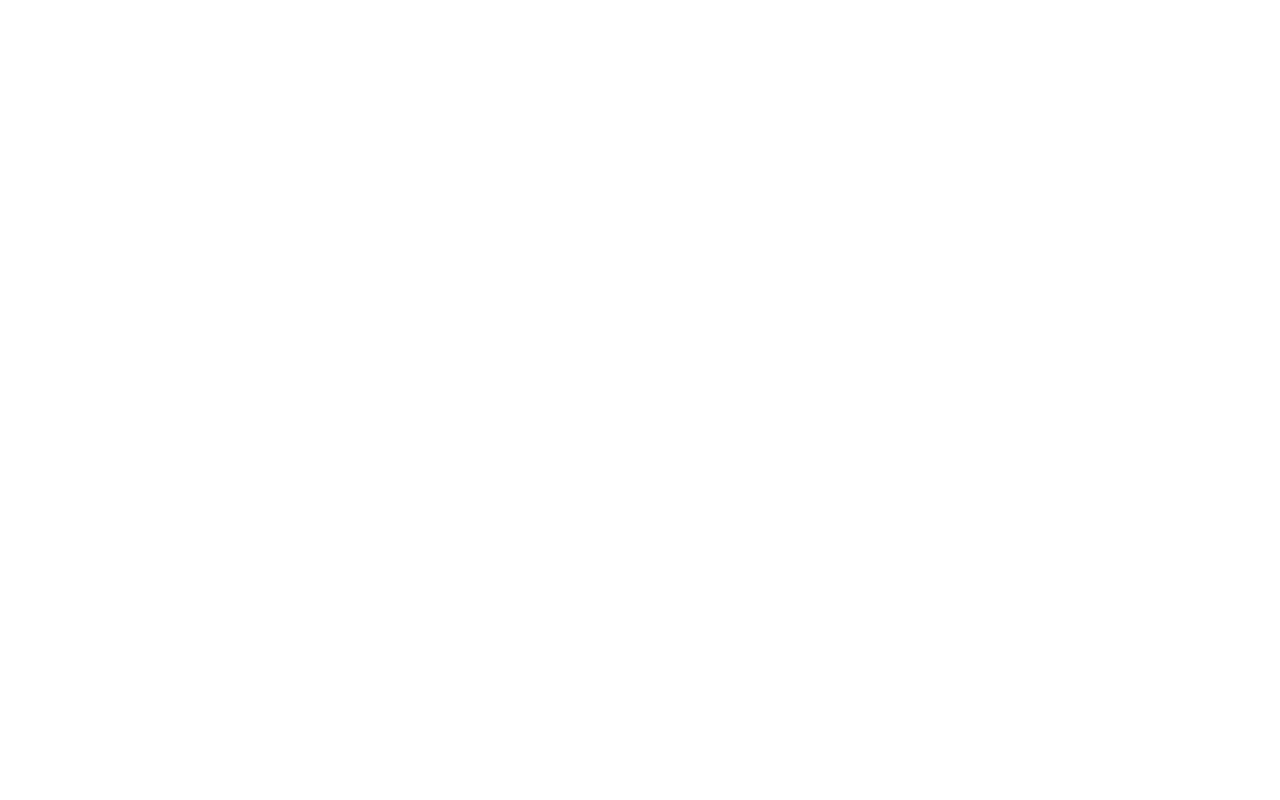
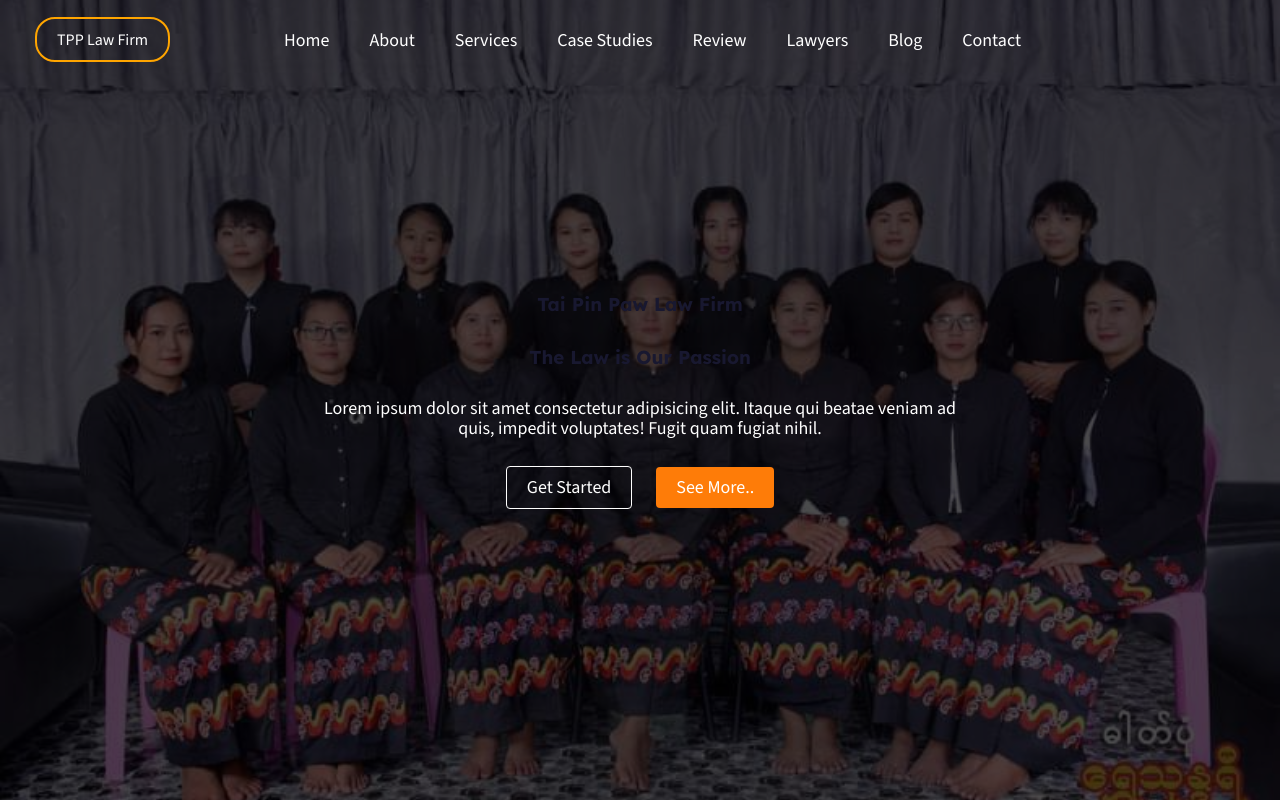
Before and after one commit to soesandarwin2201/law-firm, a website built with Vite: page index.html in a window 1280 px wide. Built offline with nearby package versions, Linux system fonts and the light colour scheme.

Commit message:
create the hero-section button

```diff
--- a/assets/styles/components/_anchors.scss
+++ b/assets/styles/components/_anchors.scss
@@ -1,8 +1,8 @@
 .anchor-primary {
-   color: $color-dark-blue;
+   color: $bright ;
 
    &:visited {
-     color: $color-dark-blue;
+     color: $orange ;
    }
  }
 
--- a/assets/styles/components/_button.scss
+++ b/assets/styles/components/_button.scss
@@ -16,16 +16,41 @@
  .btn-contained {
    @include transition(background-color);
 
-   background-color: darken($blue, 15%);
+   background-color: $orange;
    color: $bright;
 
    &:hover {
-     background-color: darken($blue, 20%);
+     border: 1px solid $orange;
+     background-color: transparent;
+     color: $orange;
    }
 
    &:active {
-     background-color: darken($blue, 20%);
+     background-color: darken($orange, 20%);
      outline: none;
-     box-shadow: 0 0 0 4px lighten($blue, 20%);
+     box-shadow: 0 0 0 4px lighten($orange, 20%);
    }
  }
+
+ .btn-start{
+  @include transition(background-color);
+
+   background-color: transparent;
+   color: $bright;
+   border: 1px solid $bright;
+
+   &:hover {
+    background-color: $bright;
+    color: $dark;
+    border: none;
+
+   }
+
+   &:active {
+     background-color: darken($dark, 20%);
+     outline: none;
+     box-shadow: 0 0 0 4px lighten($bright, 20%);
+   }
+
+
+ }
--- a/assets/styles/core/_typography.scss
+++ b/assets/styles/core/_typography.scss
@@ -27,6 +27,7 @@ body {
    font-weight: $font-weight-regular;
    font-family: $font-family-primary;
    font-size: $font-size-medium;
+   color: $bright;
  }
 
  small {
--- a/assets/styles/layouts/_test.scss
+++ /dev/null
@@ -1,4 +0,0 @@
-.text {
-   font-size: .5rem;
-   color: purple;
-}
--- /dev/null
+++ b/assets/styles/layouts/navbar/_navbar.scss
@@ -0,0 +1,99 @@
+.header-section {
+  position: relative;
+}
+
+.navbar {
+   width: 100%;
+   padding: spacer(2);
+
+   @include tablet-phone {
+       padding: spacer(1);
+    }
+ }
+
+ .nav-container {
+   display: flex;
+   align-items: center;
+   justify-content: space-between;
+   gap: 4rem;
+   height: 100%;
+   background: transparent;
+
+   @include phone {
+       padding: 0;
+    }
+
+   @include tablet-phone {
+     flex-wrap: wrap;
+     justify-content: space-between;
+   }
+
+   .brand-logo {
+     width: 150px;
+     height: 50px;
+     border: 2px solid orange;
+     padding: spacer(1) spacer(2);
+     border-radius: 20px;
+     color: $bright;
+
+     @include tablet-phone {
+       width: 130px;
+       height: 45px;
+     }
+
+     @include phone {
+       width: 120px;
+       height: 40px;
+     }
+   }
+
+   .navbar-brand {
+     margin-right: spacer(3);
+     text-decoration: none;
+   }
+
+
+   #navbar-toggler:checked ~ .nav-list {
+     display: flex;
+   }
+
+   .nav-list {
+     display: flex;
+     flex-grow: 1;
+
+     @include tablet-phone {
+       display: none;
+       width: 100%;
+       padding: spacer(2) 0;
+       flex-direction: column;
+       flex-wrap: wrap;
+     }
+
+     // styles applied to all nav items
+     .nav-item {
+       @include list-unstyled;
+       @include nav-item-hover;
+
+       cursor: pointer;
+       padding: spacer(1) spacer(2);
+
+       @include desktop {
+         padding: spacer(1);
+       }
+
+       @include tablet-phone {
+         padding: spacer(2);
+         border-bottom: 1px solid $color-border;
+         order: 2;
+       }
+
+       .nav-link {
+         @include anchor-unstyled;
+         color: $bright;
+         font-size: $font-size-medium;
+       }
+     }
+
+
+   }
+ }
--- a/assets/styles/main.scss
+++ b/assets/styles/main.scss
@@ -20,4 +20,5 @@
 @import "components/anchors";
 @import "components/headings";
 
-@import "layouts/test";
+@import "layouts/navbar/navbar";
+@import "pages/home/hero_section";
--- /dev/null
+++ b/assets/styles/pages/home/_hero_section.scss
@@ -0,0 +1,30 @@
+.home-section {
+   background: url(/assets/images/hero.jpg);
+   background-position: center;
+   background-repeat: no-repeat;
+   background-size: cover;
+   width:  $width_percent;
+   height: $height_full;
+   background-color: rgba(0,0,0,0.7);
+   background-blend-mode: multiply;
+   position: absolute;
+   top: 0;
+   left: 0;
+   z-index: -1;
+   text-align: center;
+}
+
+.hero-info-wrapper {
+   @include flex(center,.7rem,column);
+   width: $width_percent;
+   height: $height_percent;
+}
+
+
+.hero-info{
+   width: $width_half;
+}
+
+.btn-container {
+   @include flex(space-between,1.5rem,row);
+}
--- a/assets/styles/utils/_mixins.scss
+++ b/assets/styles/utils/_mixins.scss
@@ -1,5 +1,13 @@
 @mixin transition($property) {
 	transition: $property 0.2s ease-in;
+}
+
+@mixin flex($justify,$gap: 1rem,$direction: colum){
+	flex-direction: $direction;
+	display: flex;
+	justify-content: $justify;
+	align-items: center;
+	gap: $gap;
 }
 
 @mixin list-unstyled {
--- a/index.html
+++ b/index.html
@@ -7,9 +7,68 @@
     <title>Vite App</title>
   </head>
   <body>
-   <header></header>
-   <main></main>
-   <footer></footer>
+    <header class="header-section">
+      <nav class="navbar">
+        <div class="container nav-container">
+          <a href="#" class="navbar-brand" aria-label="brand">
+            <span class="brand-logo">TPP Law Firm</span>
+          </a>
+          <input type="checkbox" id="navbar-toggler" />
+          <label for="navbar-toggler" class="button">
+            <span></span>
+            <span></span>
+            <span></span>
+          </label>
+          <ul class="nav-list">
+            <li class="nav-item">
+              <a href="#home" class="nav-link">Home</a>
+            </li>
+            <li class="nav-item">
+              <a href="#" class="nav-link">About</a>
+            </li>
+            <li class="nav-item">
+              <a href="#" class="nav-link">Services</a>
+            </li>
+            <li class="nav-item">
+              <a href="#" class="nav-link">Case Studies</a>
+            </li>
+            <li class="nav-item">
+              <a href="#" class="nav-link">Review</a>
+            </li>
+            <li class="nav-item">
+              <a href="#" class="nav-link">Lawyers</a>
+            </li>
+            <li class="nav-item">
+              <a href="#" class="nav-link">Blog</a>
+            </li>
+            <li class="nav-item">
+              <a href="#" class="nav-link">Contact</a>
+            </li>
+          </ul>
+        </div>
+      </nav>
+    </header>
+    <main>
+      <section class="home-section" id="home">
+        <article class="hero-info-wrapper">
+          <h1 class="hero-title">Tai Pin Paw Law Firm</h1>
+          <h1>The Law is Our Passion</h1>
+          <p class="hero-info">
+            Lorem ipsum dolor sit amet consectetur adipisicing elit. Itaque qui beatae veniam ad quis, impedit voluptates! Fugit quam fugiat nihil.
+          </p>
+          <div class="btn-container ">
+            <button class="btn btn-start">Get Started</button>
+            <button class="btn btn-contained">See More..</button>
+          </div>
+        </article>
+
+      </section>
+    </main>
+
+
+
+
+
     <script type="module" src="./assets/script/main.js"></script>
   </body>
 </html>
```
Also changed, not shown: assets/images/hero.jpg (added), assets/styles/core/_shared.scss (line endings or trailing spaces).
